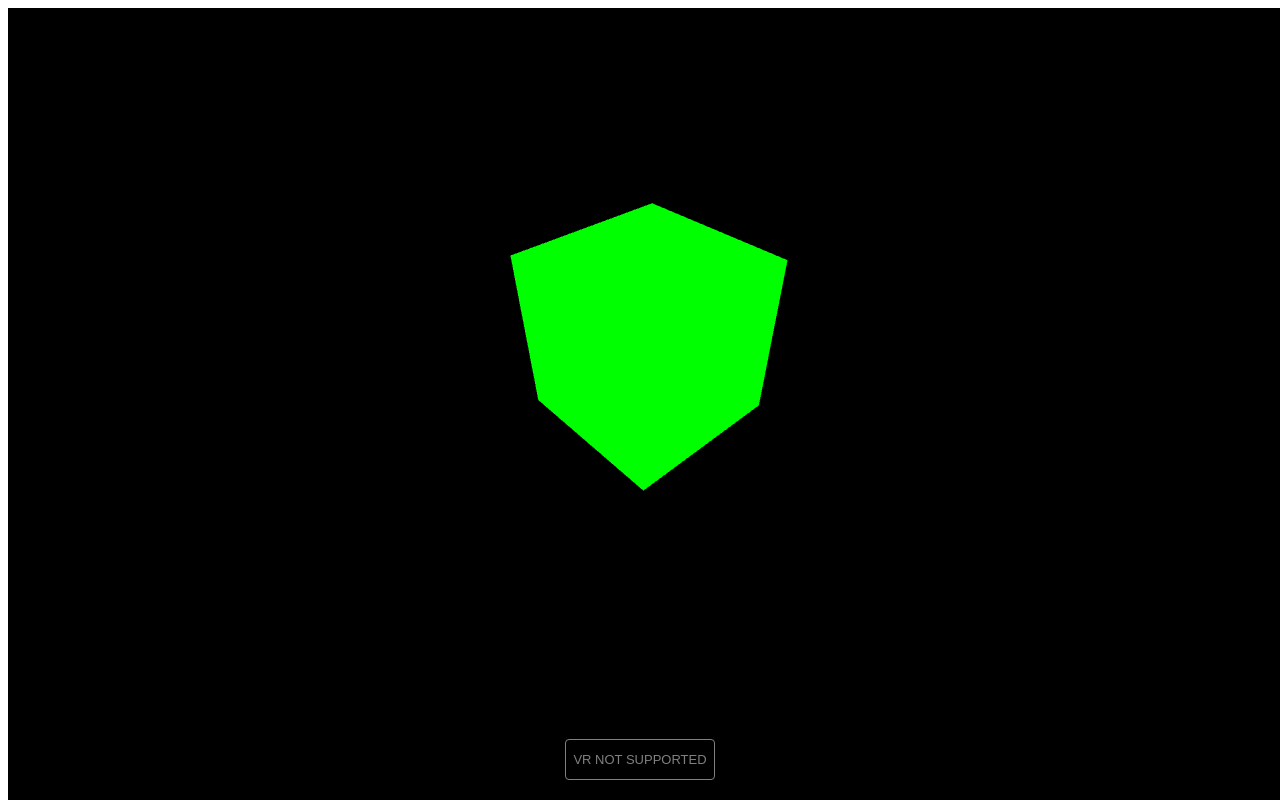
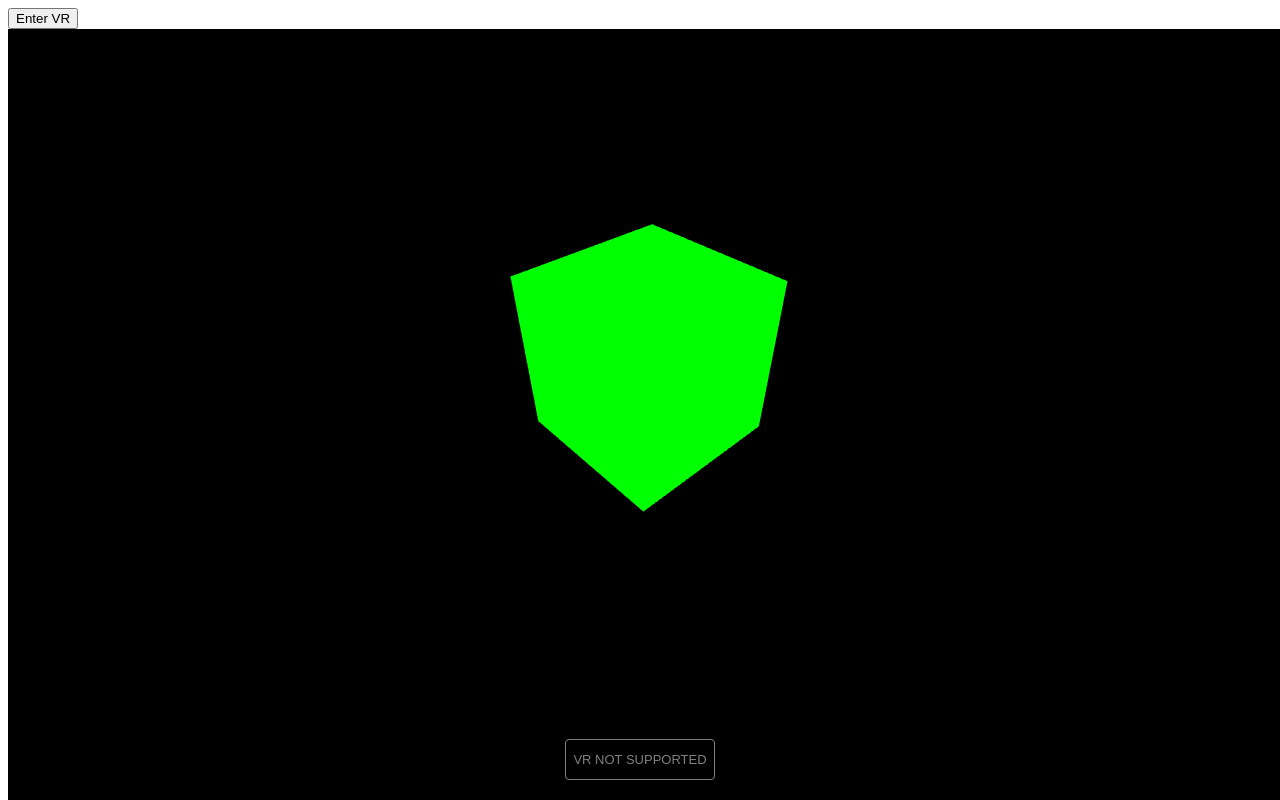
Before and after one commit to LakshmiPhani7680/LakshmiPhani7680.github.io, a website built with webpack: page sample.html in a window 1280 px wide. Shown: the top 800 px of the page. Built offline with nearby package versions, Linux system fonts and the light colour scheme; animation ran at ten frames a second.

Commit message:
3dChanges

```diff
--- a/sample.html
+++ b/sample.html
@@ -9,6 +9,7 @@
 </head>
 <body>
     <div class="webgl-scene"></div>
+    <button onclick="enterVR()">Enter VR</button>
 
     <script>
         // Create a WebGL renderer
@@ -59,6 +60,22 @@
         }
 
         animate();
+
+        // Function to enter VR mode
+        async function enterVR() {
+            if ('xr' in navigator) {
+                try {
+                    const session = await navigator.xr.requestSession('immersive-vr', {
+                        requiredFeatures: ['local-floor']
+                    });
+                    renderer.xr.setSession(session);
+                } catch (error) {
+                    console.error('Error entering VR session:', error);
+                }
+            } else {
+                console.log('WebXR not supported');
+            }
+        }
     </script>
 </body>
 </html>
```
